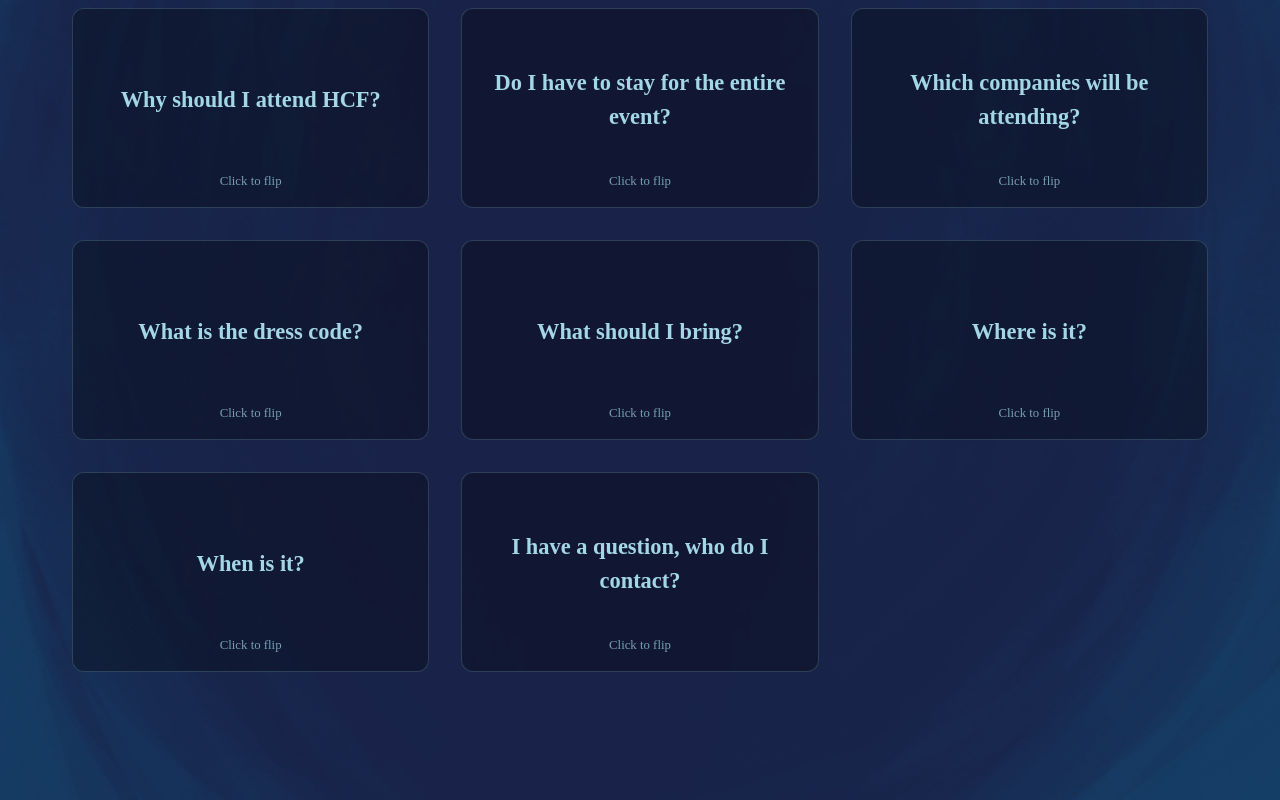
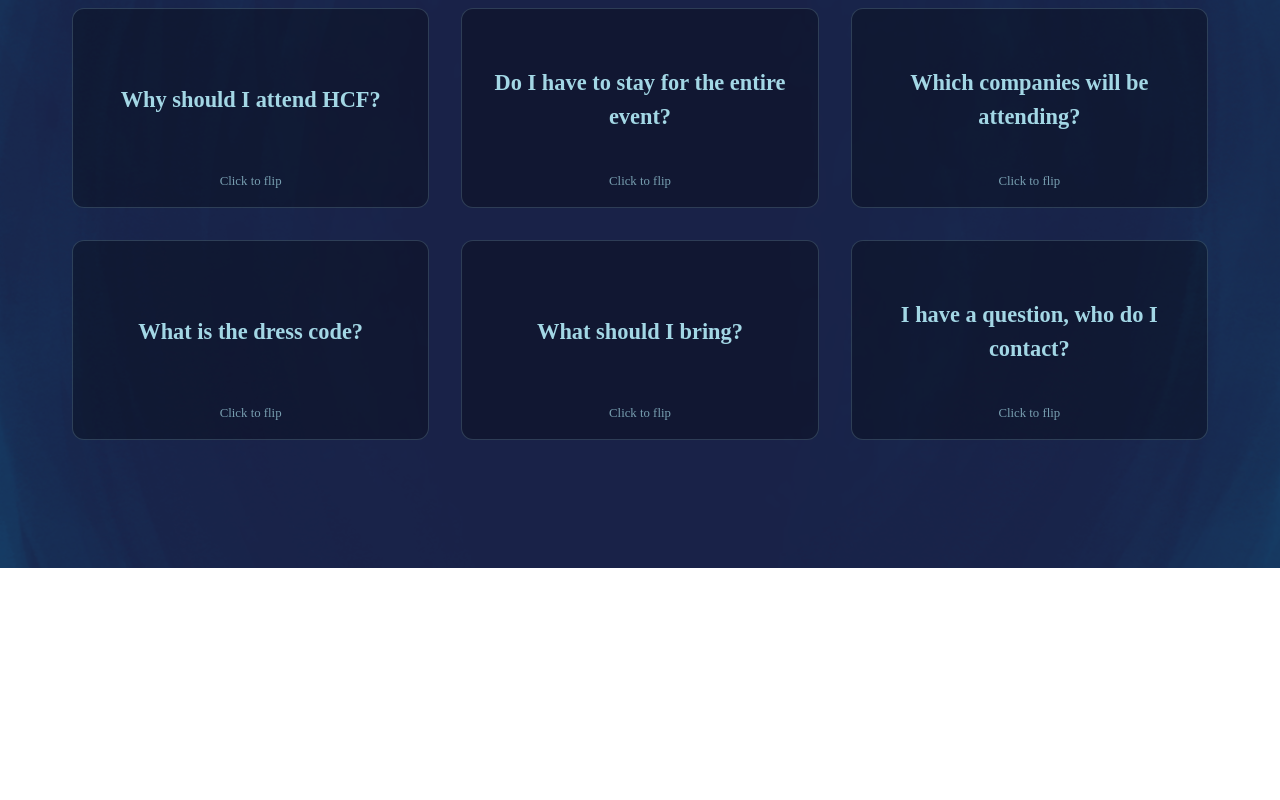
Before and after one commit to hknucsd/website, a React (Vite) app in the folder hkn-website/: page /career-fair in a window 1280 px wide. Shown: the part 2214-3014 px from the top of the page. After the commit the page ends 2782 px from the top, so only its background shows below. Built offline with nearby package versions, Linux system fonts and the light colour scheme; a web font is replaced by a local one.

Commit message:
Add FAQ animations

```diff
--- a/hkn-website/src/pages/CareerFair.css
+++ b/hkn-website/src/pages/CareerFair.css
@@ -15,6 +15,8 @@
     --logo-animation-duration: 1.2s;
     --featured-logo-delay: 0.3s;
     --sponsor-logo-delay: 0.6s;
+    --faq-card-duration: 0.8s;
+    --faq-card-stagger: 0.15s;
 }
 
 html {
@@ -217,6 +219,18 @@
     }
     50% {
         filter: brightness(1.08) drop-shadow(0 0 3px rgba(163, 215, 229, 0.3));
+    }
+}
+
+/* FAQ Card Slide Up Animation */
+@keyframes slideUpFadeIn {
+    0% {
+        opacity: 0;
+        transform: translateY(30px);
+    }
+    100% {
+        opacity: 1;
+        transform: translateY(0);
     }
 }
 
@@ -480,6 +494,17 @@
     max-width: 1200px;
     padding: 2rem;
     margin: 0 auto;
+}
+
+/* FAQ Cards initially hidden */
+.faq-card {
+    opacity: 0;
+    transform: translateY(30px);
+}
+
+/* FAQ Card animation trigger */
+.faq-card.animate {
+    animation: slideUpFadeIn var(--faq-card-duration) ease-out forwards;
 }
 
 /* Target the last two items when they're alone in the last row */
--- a/hkn-website/src/pages/CareerFair.jsx
+++ b/hkn-website/src/pages/CareerFair.jsx
@@ -87,6 +87,34 @@
     const sponsorsSection = document.querySelector('#sponsors');
     if (sponsorsSection) {
       sponsorObserver.observe(sponsorsSection);
+    }
+
+    // FAQ cards animation
+    const faqObserver = new IntersectionObserver((entries) => {
+      entries.forEach(entry => {
+        if (entry.isIntersecting) {
+          const cards = document.querySelectorAll('.faq-card');
+
+          // Animate FAQ cards with staggered delay
+          cards.forEach((card, index) => {
+            setTimeout(() => {
+              card.classList.add('animate');
+            }, index * 150); // 150ms delay between each card
+          });
+
+          // Unobserve after animation triggers
+          faqObserver.disconnect();
+        }
+      });
+    }, {
+      threshold: 0.1,
+      rootMargin: '0px 0px -50px 0px' // Trigger slightly before element fully enters viewport
+    });
+
+    // Observe FAQ section
+    const faqSection = document.querySelector('#faq-page');
+    if (faqSection) {
+      faqObserver.observe(faqSection);
     }
 
     function startTypewriter(element, text) {
@@ -293,30 +321,6 @@
           <div className="faq-card" onClick={(e) => e.currentTarget.classList.toggle('is-flipped')}>
             <div className="faq-card-inner">
               <div className="faq-card-front">
-                <h3>Where is it?</h3>
-                <span className="faq-click-hint">Click to flip</span>
-              </div>
-              <div className="faq-card-back">
-                <p>Qualcomm Room, first floor of Jacobs Hall at UC San Diego</p>
-              </div>
-            </div>
-          </div>
-
-          <div className="faq-card" onClick={(e) => e.currentTarget.classList.toggle('is-flipped')}>
-            <div className="faq-card-inner">
-              <div className="faq-card-front">
-                <h3>When is it?</h3>
-                <span className="faq-click-hint">Click to flip</span>
-              </div>
-              <div className="faq-card-back">
-                <p>Monday, November 10th, 2025 1-5pm</p>
-              </div>
-            </div>
-          </div>
-
-          <div className="faq-card" onClick={(e) => e.currentTarget.classList.toggle('is-flipped')}>
-            <div className="faq-card-inner">
-              <div className="faq-card-front">
                 <h3>I have a question, who do I contact?</h3>
                 <span className="faq-click-hint">Click to flip</span>
               </div>
```
